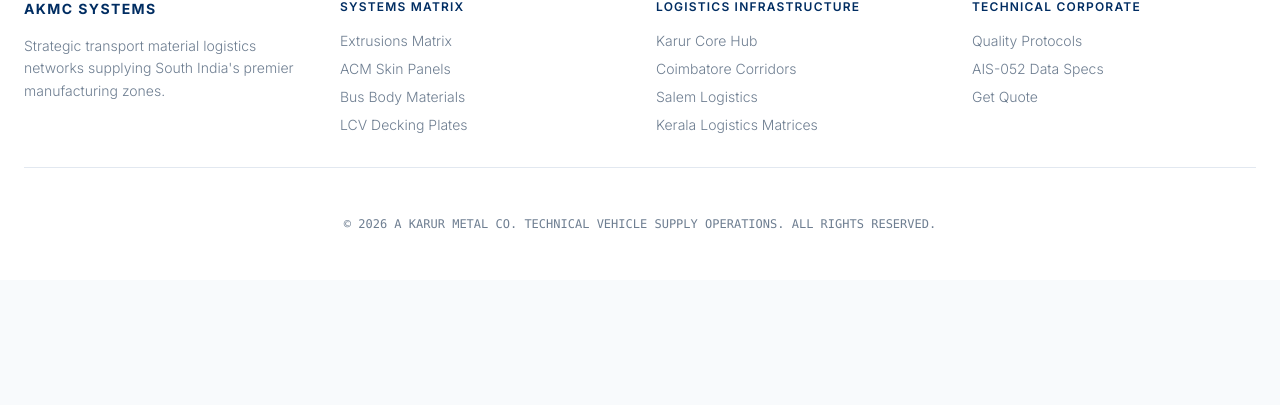
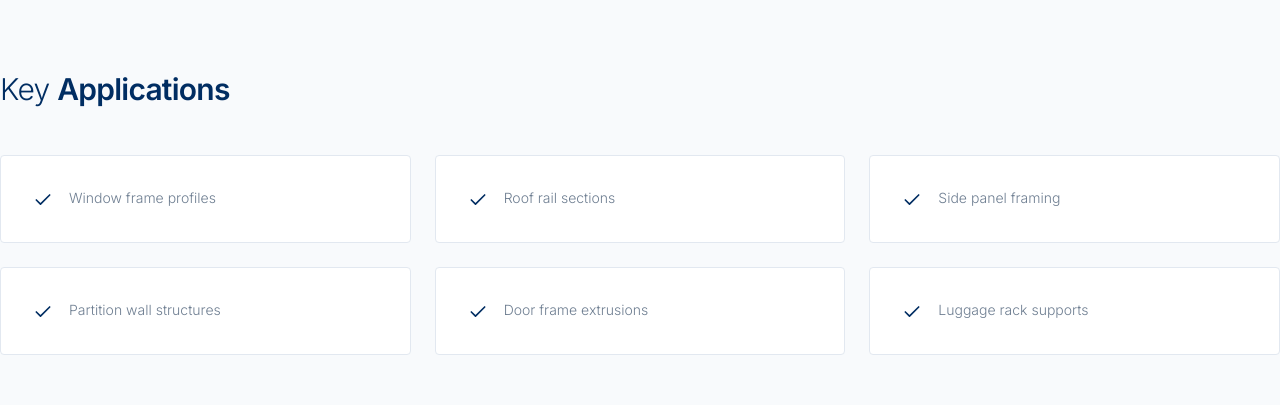
Before and after one commit to akmckrr-cpu/akmc-webpage-updated, a Next.js app: page /bus-body-materials/bus-body-aluminium-extrusion in a window 1280 px wide. Shown: the part 1113-1518 px from the top of the page. Before the commit the page ends 1393 px from the top, so only its background shows below. Built offline with nearby package versions, Linux system fonts and the light colour scheme; no server answers.

Commit message:
theme update Gemini6

```diff
--- a/app/(seo)/bus-body-materials/[slug]/page.tsx
+++ b/app/(seo)/bus-body-materials/[slug]/page.tsx
@@ -4,7 +4,7 @@ import Link from "next/link";
 import { busBodyMaterials, getBusBodyMaterialBySlug, getAllBusBodyMaterialSlugs } from "@/lib/data/busBodyMaterials";
 import { generateWhatsAppLink, generateBreadcrumbSchema } from "@/lib/seo-utils";
 import Script from "next/script";
-import { Bus, ArrowLeft, MessageCircle, Check, Box, ArrowRight } from "lucide-react";
+import { Bus, ArrowLeft, MessageCircle, Check, Box } from "lucide-react";
 
 export async function generateStaticParams() {
   return getAllBusBodyMaterialSlugs().map((slug) => ({ slug }));
@@ -104,18 +104,18 @@ export default async function BusBodyMaterialDetailPage({ params }: { params: Pr
         </div>
       </section>
 
-      {/* Features */}
-      {material.features && material.features.length > 0 && (
+      {/* Applications */}
+      {material.applications && material.applications.length > 0 && (
         <section className="akmc-section" style={{ borderTop: "1px solid var(--border)" }}>
           <div className="max-w-7xl mx-auto">
             <h2 className="text-3xl font-light tracking-tight mb-12" style={{ fontFamily: "var(--font-display)", color: "var(--text)" }}>
-              Key <strong className="font-semibold">Features</strong>
+              Key <strong className="font-semibold">Applications</strong>
             </h2>
             <div className="grid md:grid-cols-2 lg:grid-cols-3 gap-6">
-              {material.features.map((feature, idx) => (
+              {material.applications.map((app, idx) => (
                 <div key={idx} className="card p-8 flex items-start gap-4">
                   <Check className="w-5 h-5 mt-0.5 flex-shrink-0" style={{ color: "var(--accent)" }} />
-                  <span className="text-sm font-light" style={{ color: "var(--text-muted)" }}>{feature}</span>
+                  <span className="text-sm font-light" style={{ color: "var(--text-muted)" }}>{app}</span>
                 </div>
               ))}
             </div>
--- a/app/(seo)/products/[slug]/page.tsx
+++ b/app/(seo)/products/[slug]/page.tsx
@@ -5,7 +5,7 @@ import { getProductBySlug, getAllProductSlugs } from "@/lib/data/products";
 import { getCategoryBySlug } from "@/lib/data/categories";
 import { generateProductSchema, generateFAQSchema, generateBreadcrumbSchema, generateWhatsAppLink } from "@/lib/seo-utils";
 import Script from "next/script";
-import { ShoppingCart, MessageCircle, ChevronRight, CheckCircle2, Ruler } from "lucide-react";
+import { ShoppingCart, MessageCircle, ChevronRight, Ruler } from "lucide-react";
 
 export async function generateStaticParams() {
   return getAllProductSlugs().map((slug) => ({ slug }));
@@ -87,7 +87,6 @@ export default async function ProductPage({ params }: { params: Promise<{ slug:
                 {product.description}
               </p>
 
-              {/* Specs - using product.specs (not specifications) */}
               {product.specs && Object.keys(product.specs).length > 0 && (
                 <div className="mb-8">
                   <h3 className="text-sm font-semibold uppercase tracking-widest mb-4" style={{ color: "var(--text)" }}>
@@ -108,7 +107,6 @@ export default async function ProductPage({ params }: { params: Promise<{ slug:
                 </div>
               )}
 
-              {/* Variants */}
               {product.variants && product.variants.length > 0 && (
                 <div className="mb-8">
                   <h3 className="text-sm font-semibold uppercase tracking-widest mb-4" style={{ color: "var(--text)" }}>
@@ -153,7 +151,6 @@ export default async function ProductPage({ params }: { params: Promise<{ slug:
         </div>
       </section>
 
-      {/* FAQs */}
       {product.faqs && product.faqs.length > 0 && (
         <section className="akmc-section" style={{ borderTop: "1px solid var(--border)", background: "var(--bg-alt)" }}>
           <div className="max-w-3xl mx-auto">
```
